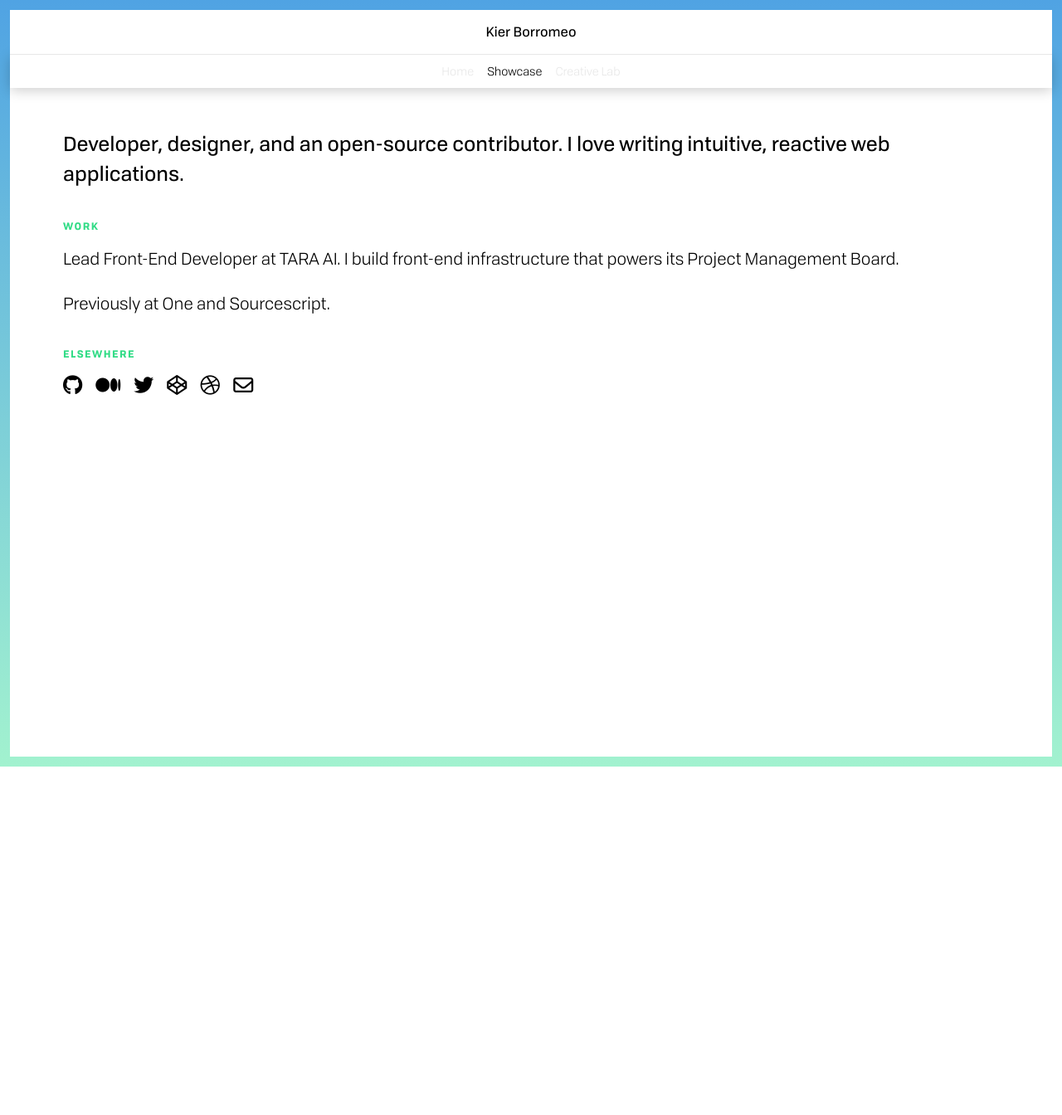
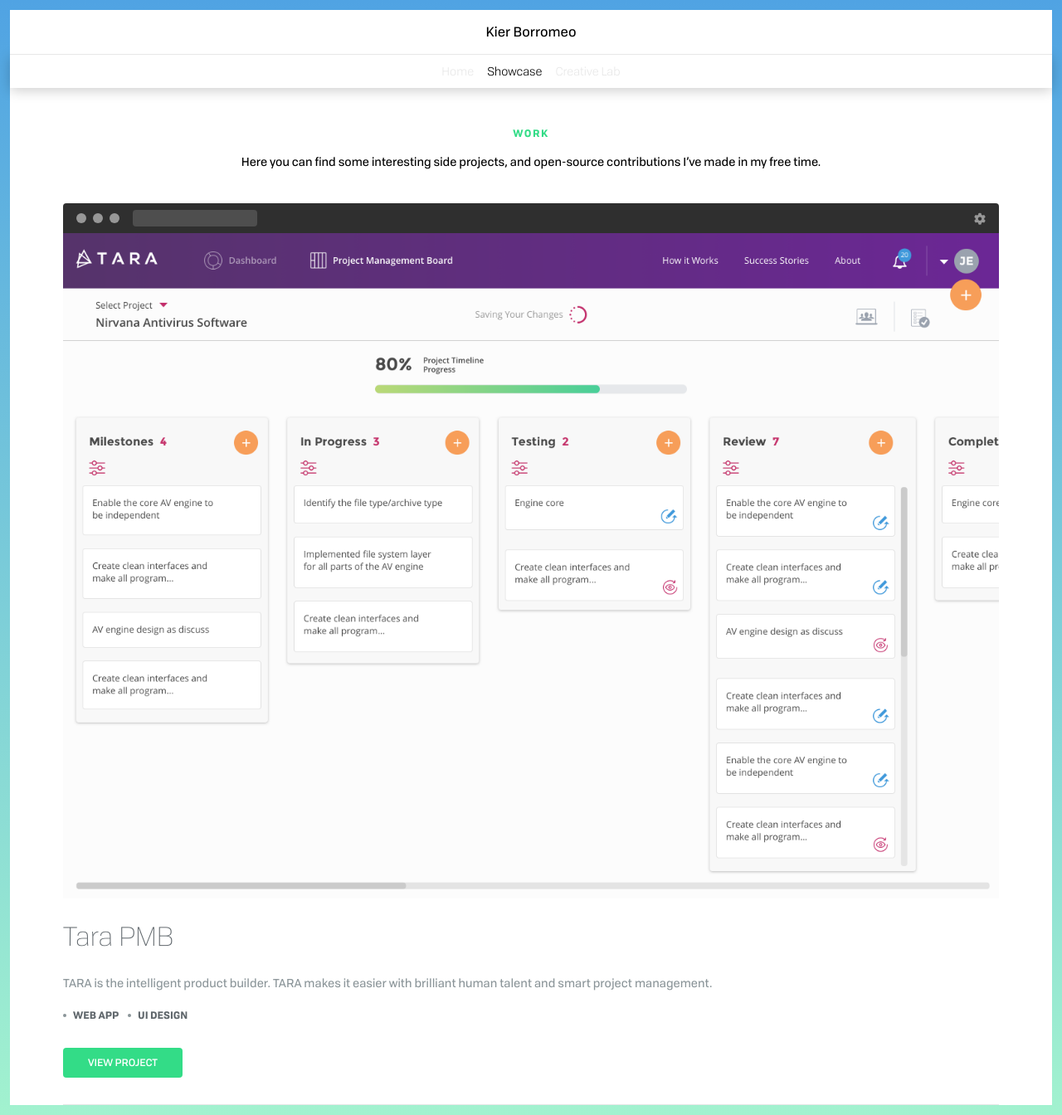
Before and after one commit to srph/websait, a Jekyll site: the page built from showcase.html, in a window 1280 px wide. Shown: the whole page at 83% size. Built offline with Jekyll 4.4.1, drawn with Linux system fonts in a browser that asks for light colours; nearby versions of some CDN libraries; before the commit the page ends 924 px from its top, so only the background shows below that.

Commit message:
Implement showcase page

```diff
--- a/_sass/_utils.scss
+++ b/_sass/_utils.scss
@@ -35,6 +35,10 @@
   margin-bottom: 32px;
 }
 
+.u-spacer-larger {
+  margin-bottom: 64px;
+}
+
 // Grid Utilities
 // Generates block sizes;
 // u-size-md-2 (2/12), etc.
--- /dev/null
+++ b/_sass/components/_browser-box.scss
@@ -0,0 +1,42 @@
+.browser-box {
+  > .heading {
+    display: flex;
+    align-items: center;
+    padding: 8px 16px;
+    background: #2F2F2F;
+    border-top-left-radius: $border-radius;
+    border-top-right-radius: $border-radius;
+  }
+
+  > .heading > .actions {
+    display: flex;
+    margin-right: 16px;
+  }
+
+  > .heading > .actions > .action {
+    height: 12px;
+    width: 12px;
+    background: #979797;
+    border-radius: 50%;
+  }
+
+  > .heading > .actions > .action:not(:last-child) {
+    margin-right: 8px;
+  }
+
+  > .heading > .url {
+    width: 150px;
+    height: 20px;
+    background: #4E4E4E;
+    border-radius: $border-radius;
+  }
+
+  > .heading > .cog {
+    margin-left: auto;
+    color: #979797;
+  }
+
+  > .dom {
+    width: 100%;
+  }
+}
--- a/_sass/components/_showcase-item.scss
+++ b/_sass/components/_showcase-item.scss
@@ -1,3 +1,55 @@
 .showcase-item {
+  padding-bottom: 32px;
+  border-bottom: 1px solid $color-gray-light;
 
+  > .preview {
+    margin-bottom: 24px;
+  }
+
+  > .title {
+    margin-bottom: 24px;
+    font-weight: 100;
+    color: $color-gray-dark;
+  }
+
+  > .description {
+    color: $color-gray;
+    margin-bottom: 16px;
+    line-height: 2;
+  }
+
+  > .tags {
+    // list-style: none;
+    padding: 0;
+    margin: 0;
+    margin-bottom: 32px;
+  }
+
+  > .tags > li {
+    display: inline-block;
+    color: $color-gray-dark;
+    text-transform: uppercase;
+    font-size: $font-size-h6;
+    font-weight: 600;
+  }
+
+  > .tags > li:not(last-child) {
+    margin-right: 8px;
+  }
+
+  > .tags > li::before {
+    content: "";
+    display: inline-block;
+    position: relative;
+    top: -2px;
+    margin-right: 8px;
+    height: 4px;
+    width: 4px;
+    background: $color-gray;
+    border-radius: 50%;
+  }
+
+  > .tags > li:first::before {
+    background: $color-sub;
+  }
 }
--- a/assets/style.scss
+++ b/assets/style.scss
@@ -16,3 +16,5 @@
 @import "components/pull-box";
 @import "components/social-media";
 @import "components/lab-section";
+@import "components/showcase-item";
+@import "components/browser-box";
--- a/showcase.html
+++ b/showcase.html
@@ -1,28 +1,55 @@
 ---
-title: Sup
+title: Showcase
+
+projects:
+  -
+    preview: tara.png
+    title: Tara PMB
+    description: TARA is the intelligent product builder. TARA makes it easier with brilliant human talent and smart project management.
+    tags:
+      - Web App
+      - UI Design
 ---
 
 <div class="container">
-  <div class="formatted-content">
-    <p class="lead">Developer, designer, and an open-source contributor. I love writing intuitive, reactive web applications.</p>
+
+  <div class="formatted-content -intro">
+    <h6 class="heading">Work</h6>
+    <p class="body">Here you can find some interesting side projects, and open-source contributions I’ve made in my free time.</p>
   </div>
 
-  <div class="formatted-content">
-    <h6 class="heading">Work</h6>
-    <p class="body">Lead Front-End Developer at TARA AI. I build front-end infrastructure that powers its Project Management Board.</p>
+  {% for project in page.projects %}
+    <div class="showcase-item">
+      <div class="preview">
+        <div class="browser-box">
+          <div class="heading">
+            <div class="actions">
+              <div class="action"></div>
+              <div class="action"></div>
+              <div class="action"></div>
+            </div>
 
-    <p class="body">Previously at One and Sourcescript.</p>
-  </div>
+            <div class="url"></div>
 
-  <div class="formatted-content">
-    <h6 class="heading">Elsewhere</h6>
-    <nav class="social-media">
-      <a href="#" class="media"><i class="fa fa-github"></i></a>
-      <a href="#" class="media"><i class="fa fa-medium"></i></a>
-      <a href="#" class="media"><i class="fa fa-twitter"></i></a>
-      <a href="#" class="media"><i class="fa fa-codepen"></i></a>
-      <a href="#" class="media"><i class="fa fa-dribbble"></i></a>
-      <a href="#" class="media"><i class="fa fa-envelope-o"></i></a>
-    </nav>
-  </div>
+            <div class="cog">
+              <i class="fa fa-cog"></i>
+            </div>
+          </div>
+
+          <img src="/assets/showcase/{{ project.preview }}" class="dom">
+        </div>
+      </div>
+
+      <h1 class="title">{{ project.title }}</h1>
+      <p class="description">{{ project.description }}</p>
+
+      <ul class="tags">
+        {% for tag in project.tags %}
+          <li>{{ tag }}</li>
+        {% endfor %}
+      </ul>
+
+      <a href="#" class="button">View Project</a>
+    </div>
+  {% endfor %}
 </div>
```
Also changed, not shown: assets/showcase/tara.png (added).
